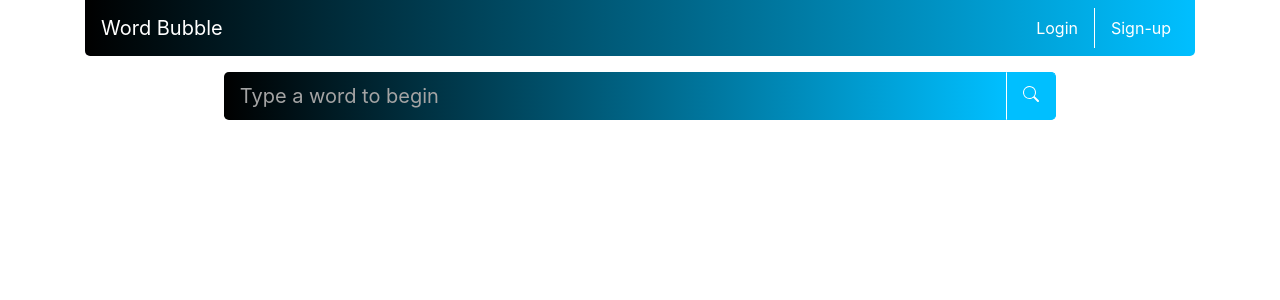
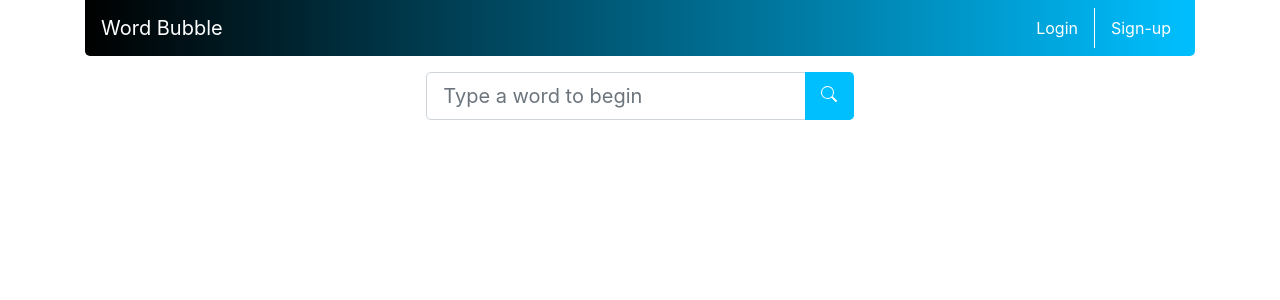
Before and after one commit to bchadwic/react, a React (Create React App) app in the folder my-app/: page / in a window 1280 px wide. Shown: the top 300 px of the page. Built offline with nearby package versions, Linux system fonts and the light colour scheme.

Commit message:
Home page in a final state

```diff
--- a/my-app/src/style/Header.css
+++ b/my-app/src/style/Header.css
@@ -31,9 +31,8 @@
 
     #Mobile-Collapse {
         margin-top: 2%;
-        background-color: black;
-        border: thin solid white;
-        border-radius: 5px;
+        border: none;
+        border-top: thin solid white;
     }
 
 }
--- a/my-app/src/style/SearchBar.css
+++ b/my-app/src/style/SearchBar.css
@@ -1,3 +1,7 @@
+#Search-Container {
+    max-width: 600px;
+}
+
 #Search-Button {
     background: deepskyblue;
     border-color: deepskyblue;
@@ -6,18 +10,18 @@
     border-top-left-radius: 0;
 }
 
-#SearchBox {
+#Search-Box {
     color: white;
     border: none;
     border-right: thin solid;
     background-image: linear-gradient(to right, black, deepskyblue);
 }
 
-#SearchBox::placeholder {
-    color: #a4a4a4;
+#Search-Box::placeholder {
+    color: lightgray;
 }
 
-#Search-Button:focus, #SearchBox:focus {
+#Search-Button:focus, #Search-Box:focus {
     outline:none;
     box-shadow: none;
 }
```
Also changed, not shown: my-app/src/style/Title.css (added).
